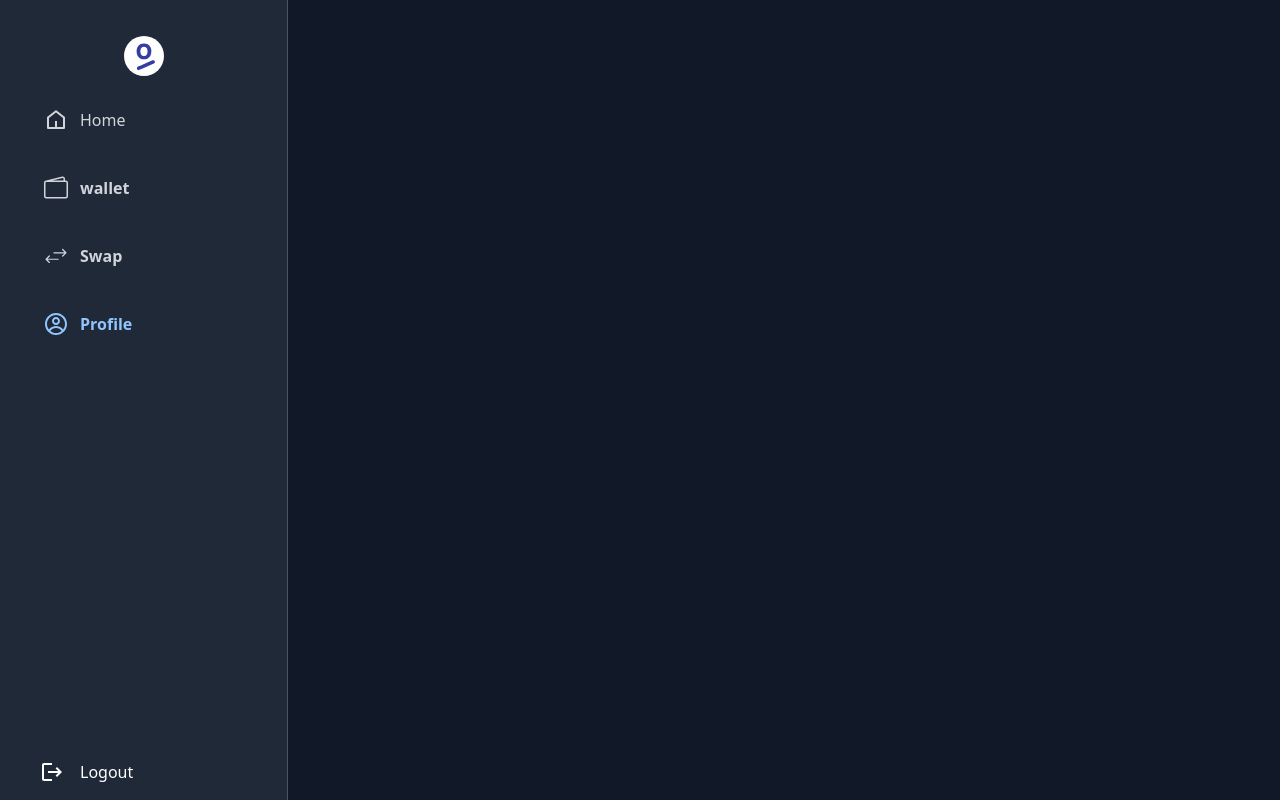
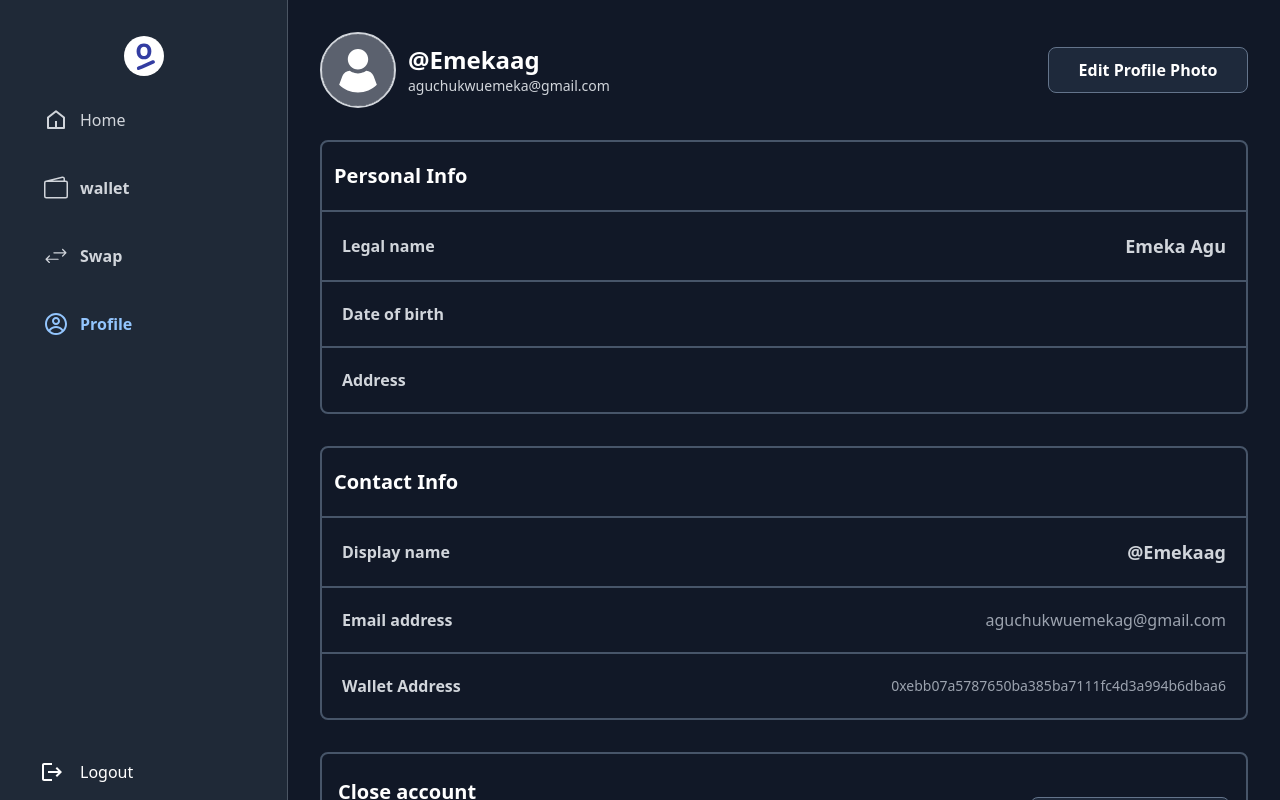
Before and after one commit to gammadefi/gamma-web, a Next.js app: page /profile in a window 1280 px wide. Built offline with nearby package versions, Linux system fonts and the light colour scheme.

Commit message:
added profile page

```diff
--- a/pages/cards/new.tsx
+++ b/pages/cards/new.tsx
@@ -12,6 +12,7 @@ function newCard() {
     setStep((prev) => prev + 1);
   };
 
+    const newLocal = <ThemePicker onChange={(val: any) => console.log(val)} />;
   return (
     <div className="h-screen bg-gray-900 relative text-white px-8 py-8 flex items-center justify-center">
       <button
@@ -31,7 +32,7 @@ function newCard() {
                 <label className="font-semibold text-gray-200">
                   Pick a theme
                 </label>
-                <ThemePicker onChange={(val: any) => console.log(val)} />
+                {newLocal}
               </div>
               <div className="mx-auto mt-5 md:w-[400px] sm:w-[320px] w-full">
                 <label className="font-semibold text-gray-200">
--- a/pages/profile.tsx
+++ b/pages/profile.tsx
@@ -1,37 +1,113 @@
-import React, { useEffect } from 'react'
-import {RiHome5Fill} from "react-icons/ri"
-import {BsWallet2} from "react-icons/bs"
-import {IoIosSwap} from "react-icons/io"
-import {CgProfile} from "react-icons/cg"
-import Link from 'next/link'
-import Sidebar from '../components/Sidebar'
-import BottomTab from '../components/BottomTab'
+import React, { useEffect } from "react";
+import { RiHome5Fill } from "react-icons/ri";
+import { BsWallet2 } from "react-icons/bs";
+import { IoIosSwap } from "react-icons/io";
+import { CgProfile } from "react-icons/cg";
+import Link from "next/link";
+import Sidebar from "../components/Sidebar";
+import BottomTab from "../components/BottomTab";
 
 function profile() {
-
   const isSignedIn: any = () => {
-    return true
-
-  }
+    return true;
+  };
 
   useEffect(() => {
     if (isSignedIn === false) {
-      location.replace("/login")
-   }
-
-  }, [])
-
-
+      location.replace("/login");
+    }
+  }, []);
 
   return (
-    <div className='h-screen bg-gray-900 text-white sm:flex items-center'>
+    <div className="h-screen bg-gray-900 text-white sm:flex items-center">
       <Sidebar />
       <BottomTab />
-      <div className='overflow-y-auto'>
+      <div className="overflow-y-auto h-full w-full  py-8 px-4 md:px-8">
+        <div className="flex items-center flex-wrap gap-3 justify-between">
+          <div className="flex items-center  gap-3">
+            <img
+              src="/default-profile.svg"
+              className="border-2 border-gray-300 rounded-full"
+            />
+            <div>
+              <h2 className="text-xl md:text-2xl font-semibold">@Emekaag</h2>
+              <h4 className="text-sm text-gray-300">
+                aguchukwuemeka@gmail.com
+              </h4>
+            </div>
+          </div>
 
+          <button
+            style={{ padding: "10px 20px", width: "200px" }}
+            className="bg-slate-800 mt-5 md:mt-0 flex items-center justify-center gap-2 border font-bold border-slate-500 rounded-lg"
+          >
+            Edit Profile Photo
+          </button>
+        </div>
+
+        <div className="w-full rounded-lg border-2 mt-8 border-slate-600">
+          <div className="border-b-2 border-slate-600 px-3 py-5">
+            <h3 className="text-xl font-semibold">Personal Info</h3>
+          </div>
+          <div className="border-b-2 flex items-center justify-between border-slate-600 hover:bg-slate-700 px-3 md:px-5 py-5">
+            <h3 className="text-base font-semibold text-gray-300">
+              Legal name
+            </h3>
+            <h3 className="text-lg font-bold text-gray-300">Emeka Agu</h3>
+          </div>
+          <div className="border-b-2 flex items-center justify-between border-slate-600 hover:bg-slate-700 px-3 md:px-5 py-5">
+            <h3 className="text-base font-semibold text-gray-300">
+              Date of birth
+            </h3>
+            <h3 className="text-lg font-bold text-gray-300"></h3>
+          </div>
+          <div className=" flex items-center justify-between border-slate-600 hover:bg-slate-700 px-3 md:px-5 py-5">
+            <h3 className="text-base font-semibold text-gray-300">Address</h3>
+            <h3 className="text-lg font-medium text-gray-300"></h3>
+          </div>
+        </div>
+
+        <div className="w-full rounded-lg border-2 mt-8 border-slate-600">
+          <div className="border-b-2 border-slate-600 px-3 py-5">
+            <h3 className="text-xl font-semibold">Contact Info</h3>
+          </div>
+          <div className="border-b-2 flex items-center justify-between border-slate-600 hover:bg-slate-700 px-3 md:px-5 py-5">
+            <h3 className="text-base font-semibold text-gray-300">
+              Display name
+            </h3>
+            <h3 className="text-lg font-bold text-gray-300">@Emekaag</h3>
+          </div>
+          <div className="border-b-2 flex items-center justify-between border-slate-600 hover:bg-slate-700 px-3 md:px-5 py-5">
+            <h3 className="text-base font-semibold text-gray-300">
+             Email address
+            </h3>
+            <h3 className="text-base break-words text-right font-sembold text-gray-400">aguchukwuemekag<br className="bloc md:hidden"/>@gmail.com</h3>
+          </div>
+          <div className=" flex items-center justify-between border-slate-600 hover:bg-slate-700 px-3 md:px-5 py-5">
+            <h3 className="text-base font-semibold text-gray-300">Wallet Address</h3>
+            <h3 className="text-sm text-ellipsis text-right font-medium text-gray-400 break-words">0xebb07a5787650ba385ba<br className="bloc md:hidden"/>7111fc4d3a994b6dbaa6</h3>
+          </div>
+        </div>
+
+        <div className="w-full mb-12 rounded-lg flex flex-wrap items-center justify-between px-4 py-6 border-2 mt-8 border-slate-600">
+          <div>
+            <h3 className="text-xl font-semibold">Close account</h3>
+
+            <h5 className="text-sm text-gray-400 mt-4">
+              Closing your account can’t be undone.<br/> Please make sure your
+              account balance is $0.00 before you begin.
+            </h5>
+          </div>
+          <button
+            style={{ padding: "10px 20px", width: "200px" }}
+            className="bg-slate-800 mt-5 md:mt-0 text-red-500 flex items-center justify-center gap-2 border font-semibold border-slate-500 rounded-lg"
+          >
+            Close account
+          </button>
+        </div>
       </div>
     </div>
-  )
+  );
 }
 
-export default profile
+export default profile;
```
Also changed, not shown: public/default-profile.svg (added).
